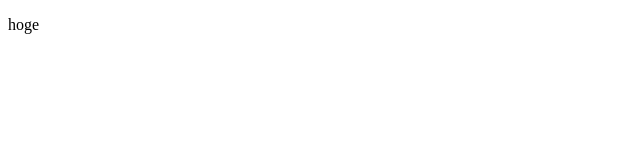
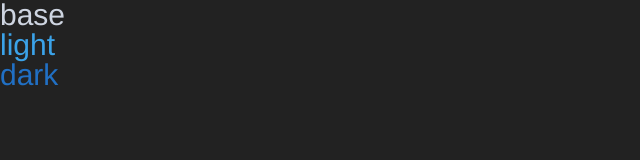
Before and after one commit to nabeliwo/nabeliwo.github.io, a website: page index.html in a window 1280 px wide. Shown: the whole page, without its empty margins (0-640 px from the left). Drawn offline with Linux system fonts and the light colour scheme.

Commit message:
cssのベース作成

```diff
--- a/dest/app.css
+++ b/dest/app.css
@@ -1,2 +1,2 @@
-body{background:#fff}
+a,abbr,acronym,address,applet,article,aside,audio,b,big,blockquote,body,canvas,caption,center,cite,code,dd,del,details,dfn,div,dl,dt,em,embed,fieldset,figcaption,figure,footer,form,h1,h2,h3,h4,h5,h6,header,hgroup,html,i,iframe,img,ins,kbd,label,legend,li,mark,menu,nav,object,ol,output,p,pre,q,ruby,s,samp,section,small,span,strike,strong,sub,summary,sup,table,tbody,td,tfoot,th,thead,time,tr,tt,u,ul,var,video{margin:0;padding:0;border:0;font-size:100%;font:inherit;vertical-align:baseline}article,aside,details,figcaption,figure,footer,header,hgroup,menu,nav,section{display:block}body{line-height:1}ol,ul{list-style:none}blockquote,q{quotes:none}blockquote:after,blockquote:before,q:after,q:before{content:'';content:none}table{border-collapse:collapse;border-spacing:0}*,:after,:before{box-sizing:border-box}html{-webkit-text-size-adjust:100%}body,html{height:100%}body{background-color:#222;color:#ced5e1;font-size:16px;word-wrap:break-word;font-family:PT Sans,Helvetica,Arial,YuGothic,Kozuka Gothic std,sans-serif}a{color:inherit;text-decoration:none;-webkit-tap-highlight-color:rgba(0,0,0,0)}img{vertical-align:middle;-webkit-touch-callout:none}li,ol,ul{list-style:none}i,span{display:inline-block;font-style:normal}button,input,textarea{margin:0;padding:0;outline:none;border:none;background-color:inherit;color:inherit}input:-webkit-autofill{-webkit-box-shadow:0 0 0 1000px #eee inset}.light{color:#3ba3e9}.dark{color:#2170c4}
 /*# sourceMappingURL=app.css.map */
--- a/index.html
+++ b/index.html
@@ -10,7 +10,12 @@
 </head>
 <body>
 
-<p>hoge</p>
+<div style="font-size: 30px;">
+  <p>base</p>
+  <p class="light">light</p>
+  <p class="dark">dark</p>
+</div>
+
 
 </body>
 </html>
--- a/src/css/app.css
+++ b/src/css/app.css
@@ -1,3 +1,15 @@
-body {
-  background: #fff;
-}
+/*==============================================
+//  Base
+//============================================*/
+
+@import "./base/reset";
+@import "./base/setting";
+@import "./base/base";
+
+
+/*==============================================
+//  App
+//============================================*/
+
+.light { color: $light-color; }
+.dark { color: $dark-color; }
--- /dev/null
+++ b/src/css/base/base.css
@@ -0,0 +1,46 @@
+/*-------------------------------------//
+//  Base
+//-------------------------------------*/
+
+*,
+*:before,
+*:after {
+  box-sizing: border-box;
+}
+html {
+  height: 100%;
+  -webkit-text-size-adjust: 100%;
+}
+body {
+  height: 100%;
+  background-color: $base-background-color;
+  color: $base-font-color;
+  font-size: $font-size-m;
+  word-wrap: break-word;
+  font-family: 'PT Sans', Helvetica, Arial, YuGothic, 'Kozuka Gothic std', sans-serif;
+}
+a {
+  color: inherit;
+  text-decoration: none;
+  -webkit-tap-highlight-color: rgba(0,0,0,0);
+}
+img {
+  vertical-align: middle;
+  -webkit-touch-callout: none;
+}
+ol, ul, li { list-style: none; }
+span, i {
+  display: inline-block;
+  font-style: normal;
+}
+input, button, textarea {
+  margin: 0;
+  padding: 0;
+  outline: none;
+  border: none;
+  background-color: inherit;
+  color: inherit;
+}
+input:-webkit-autofill {
+  -webkit-box-shadow: 0 0 0 1000px #eee inset;
+}
--- /dev/null
+++ b/src/css/base/reset.css
@@ -0,0 +1,52 @@
+/*-------------------------------------//
+//  Reset
+//-------------------------------------*/
+
+/* http://meyerweb.com/eric/tools/css/reset/
+   v2.0 | 20110126
+   License: none (public domain)
+*/
+
+html, body, div, span, applet, object, iframe,
+h1, h2, h3, h4, h5, h6, p, blockquote, pre,
+a, abbr, acronym, address, big, cite, code,
+del, dfn, em, img, ins, kbd, q, s, samp,
+small, strike, strong, sub, sup, tt, var,
+b, u, i, center,
+dl, dt, dd, ol, ul, li,
+fieldset, form, label, legend,
+table, caption, tbody, tfoot, thead, tr, th, td,
+article, aside, canvas, details, embed,
+figure, figcaption, footer, header, hgroup,
+menu, nav, output, ruby, section, summary,
+time, mark, audio, video {
+  margin: 0;
+  padding: 0;
+  border: 0;
+  font-size: 100%;
+  font: inherit;
+  vertical-align: baseline;
+}
+/* HTML5 display-role reset for older browsers */
+article, aside, details, figcaption, figure,
+footer, header, hgroup, menu, nav, section {
+  display: block;
+}
+body {
+  line-height: 1;
+}
+ol, ul {
+  list-style: none;
+}
+blockquote, q {
+  quotes: none;
+}
+blockquote:before, blockquote:after,
+q:before, q:after {
+  content: '';
+  content: none;
+}
+table {
+  border-collapse: collapse;
+  border-spacing: 0;
+}
--- /dev/null
+++ b/src/css/base/setting.css
@@ -0,0 +1,29 @@
+/*-------------------------------------//
+//  Settings
+//-------------------------------------*/
+
+/*  Base
+//-------------------------------------*/
+
+$base-background-color: #222;
+$base-font-color: #ced5e1;
+$base-font-size: 16px;
+
+
+/*  Accent
+//-------------------------------------*/
+
+$light-color: #3ba3e9;
+$dark-color: #2170c4;
+
+
+/*  Font
+//-------------------------------------*/
+
+$font-size-xl: calc($base-font-size + 6);
+$font-size-ll: calc($base-font-size + 4);
+$font-size-l: calc($base-font-size + 2);
+$font-size-m: $base-font-size;
+$font-size-s: calc($base-font-size - 2);
+$font-size-ss: calc($base-font-size - 4);
+$font-size-xs: calc($base-font-size - 6);
```
